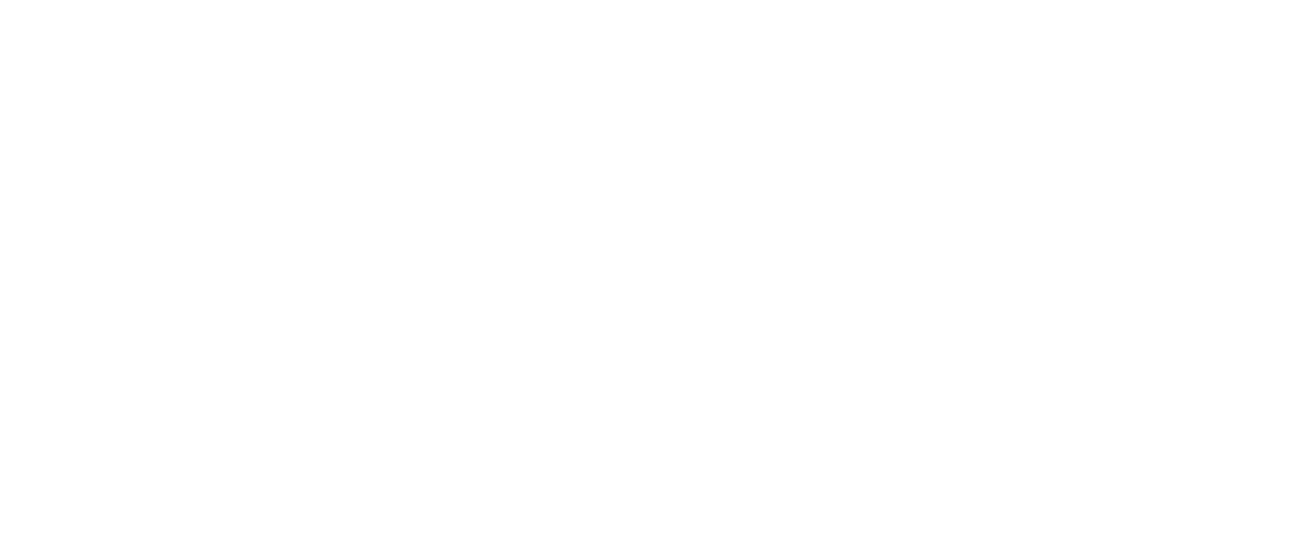
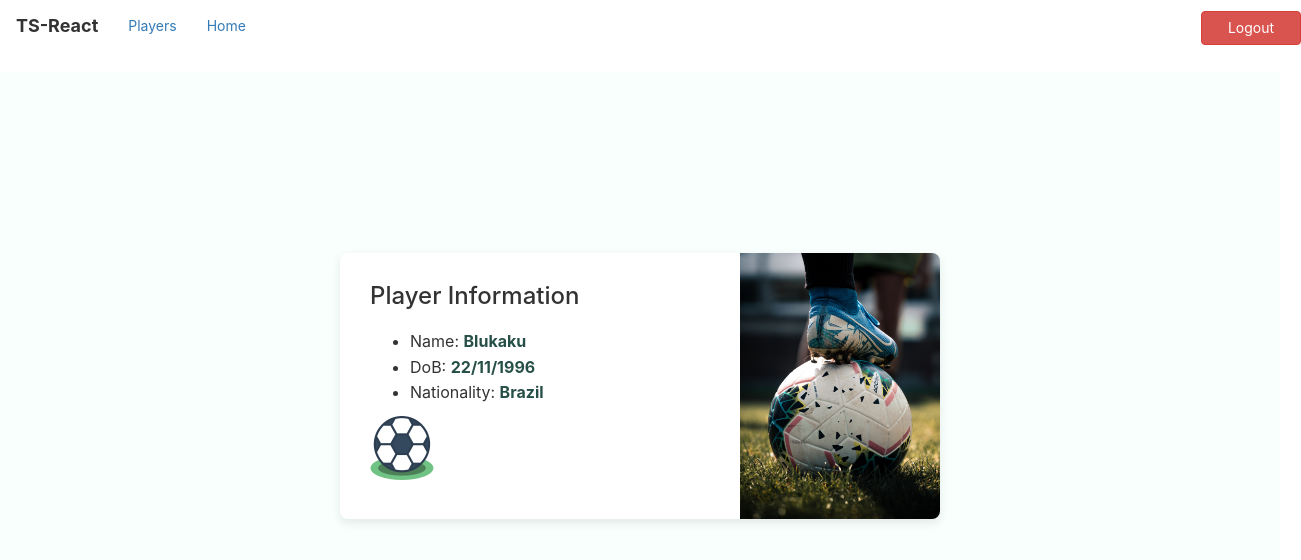
Before and after one commit to chilinhHelloWorld/Soccer, a React (Create React App) app: page /detail in a window 1280 px wide. Before the commit this address had no page. Shown: the top 560 px of the page, 1301 px wide, since content can reach past the window. Built offline with nearby package versions, Linux system fonts and the light colour scheme.

Commit message:
Add detail page

```diff
--- a/src/App.css
+++ b/src/App.css
@@ -29,9 +29,6 @@
   padding-bottom: 15px;
 }
 
-body {
-  padding-bottom: 40px;
-}
 .containerform {
   width: 400px;
   height: 400px;
--- a/src/App.tsx
+++ b/src/App.tsx
@@ -1,11 +1,9 @@
 import React from "react";
 import "./App.css";
-import Menus from "./components/Menus";
 import UserList from "./components/UserList";
 function App() {
   return (
     <div>
-      <Menus></Menus>
       <UserList></UserList>
     </div>
   );
--- a/src/components/DetailUser.tsx
+++ b/src/components/DetailUser.tsx
@@ -1,8 +1,32 @@
-const DetailUser = () => {
-    return (
-        <div>
-            <h1>11111111111111111</h1>
+import football from "../image/football.jpg";
+import icon from "../image/football.png";
+
+interface props {}
+
+const DetailPlayer: React.FC<props> = () => {
+  return (
+    <div className="wrapper">
+      <div className="player">
+        <div className="player-info">
+          <h3>Player Information</h3>
+          <ul>
+            <li>
+              Name: <strong className="gray">Blukaku</strong>
+            </li>
+            <li>
+              DoB: <strong className="gray">22/11/1996 </strong>
+            </li>
+            <li>
+              Nationality: <strong className="gray">Brazil</strong>
+            </li>
+          </ul>
+          <img src={icon} alt="" />
         </div>
-    )
-}
-export default DetailUser;
+        <div className="player-image">
+          <img src={football} alt="" />
+        </div>
+      </div>
+    </div>
+  );
+};
+export default DetailPlayer;
--- a/src/components/Home.tsx
+++ b/src/components/Home.tsx
@@ -1,14 +1,12 @@
-import img from '../image/download.png'
-import Menus from './Menus';
+import img from "../image/download.png";
 const Home = () => {
-    return(
-        <div>
-            <Menus></Menus>
-            <div className="container">
+  return (
+    <div>
+      <div className="container">
         <h1>Training React</h1>
         <img src={img} alt="BigCo Inc. logo" />
       </div>
-        </div>
-    )
-}
+    </div>
+  );
+};
 export default Home;
--- a/src/components/Menus.tsx
+++ b/src/components/Menus.tsx
@@ -1,5 +1,4 @@
-import img from '../image/download.png'
-import { Link } from 'react-router-dom';
+import { Link } from "react-router-dom";
 const Menus = () => {
   return (
     <div>
@@ -7,21 +6,22 @@
         <b className="navbar-brand">TS-React</b>
         <ul className="nav navbar-nav">
           <li className="active">
-                        <Link to="/UserList">User</Link>
+            <Link to="/players">Players</Link>
           </li>
           <li className="active">
-                        <Link to="/Home">Home</Link>
+            <Link to="/home">Home</Link>
           </li>
         </ul>
         <div>
           <Link
             to={"/"}
             className="btn btn-large btn-block btn-danger btnLogout"
-                >Logout</Link>
+          >
+            Logout
+          </Link>
         </div>
       </div>
-
     </div>
-    )
-}
+  );
+};
 export default Menus;
--- a/src/index.css
+++ b/src/index.css
@@ -1,13 +1,62 @@
 body {
   margin: 0;
-  font-family: -apple-system, BlinkMacSystemFont, 'Segoe UI', 'Roboto', 'Oxygen',
-    'Ubuntu', 'Cantarell', 'Fira Sans', 'Droid Sans', 'Helvetica Neue',
+  font-family: -apple-system, BlinkMacSystemFont, "Segoe UI", "Roboto", "Oxygen",
+    "Ubuntu", "Cantarell", "Fira Sans", "Droid Sans", "Helvetica Neue",
     sans-serif;
   -webkit-font-smoothing: antialiased;
   -moz-osx-font-smoothing: grayscale;
 }
 
 code {
-  font-family: source-code-pro, Menlo, Monaco, Consolas, 'Courier New',
+  font-family: source-code-pro, Menlo, Monaco, Consolas, "Courier New",
     monospace;
 }
+
+/* DETAIL */
+
+.wrapper {
+  height: calc(100vh - 52px);
+  width: 100%;
+  background-color: #f8fffc;
+  display: flex;
+  justify-content: center;
+  align-items: center;
+}
+
+.wrapper .player {
+  display: grid;
+  grid-template-columns: repeat(12, 1fr);
+  background-color: #fff;
+  position: relative;
+  top: -60px;
+  width: 600px;
+  box-shadow: 0 4px 10px rgb(43 50 49 / 10%);
+  border-radius: 8px;
+}
+
+.player-image {
+  grid-column: span 4;
+}
+
+.player-image img {
+  width: 100%;
+  height: 100%;
+  border-top-right-radius: 8px;
+  border-bottom-right-radius: 8px;
+}
+.player-info {
+  grid-column: span 8;
+  padding: 10px 30px;
+}
+.player-info h3 {
+  margin-bottom: 20px;
+}
+
+.player-info ul {
+  line-height: 1.6;
+  font-size: 16px;
+}
+
+.gray {
+  color: #265047;
+}
--- a/src/index.tsx
+++ b/src/index.tsx
@@ -2,17 +2,19 @@
 import ReactDOM from "react-dom";
 import { BrowserRouter as Router, Route, Routes } from "react-router-dom";
 import App from "./App";
-import DetailUser from "./components/DetailUser";
+import DetailPlayer from "./components/DetailUser";
 import Home from "./components/Home";
+import Menus from "./components/Menus";
 import "./index.css";
 
 ReactDOM.render(
   <React.StrictMode>
     <Router>
+      <Menus></Menus>
       <Routes>
-        <Route path="/UserDetail" element={<DetailUser></DetailUser>} />
-        <Route path="/Home" element={<Home />} />
-        <Route path="/" element={<App />} />
+        <Route path="/detail" element={<DetailPlayer />} />
+        <Route path="/home" element={<Home />} />
+        <Route path="/players" element={<App />} />
       </Routes>
     </Router>
   </React.StrictMode>,
```
Also changed, not shown: src/components/UserList.tsx (+89 -94 lines), src/image/football.jpg (added), src/image/football.png (added). Lines whose indentation alone changed are shown as unchanged.
